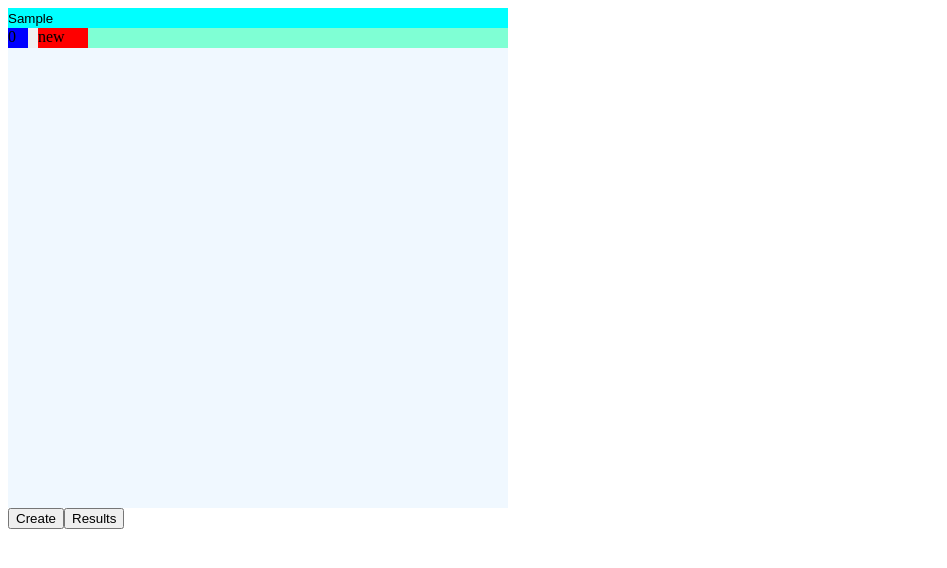
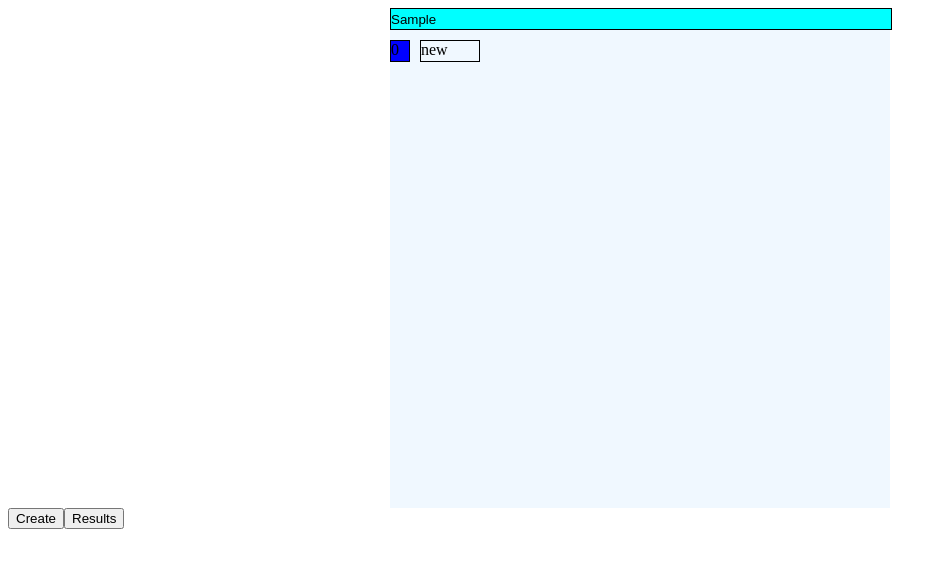
Before and after one commit to redassser/randomroll, an Angular app: page / in a window 1280 px wide. Both pictures are taken after typing "Sample" into the empty fields and a click on the button "Create". Shown: the top 568 px of the page, without its empty margins (0-947 px from the left). Built offline with nearby package versions, Linux system fonts and the light colour scheme.

Commit message:
selection highlight and gaps

```diff
--- a/src/app/app.component.css
+++ b/src/app/app.component.css
@@ -1,46 +1,55 @@
 .table {
   height: 500px;
   width: 500px;
+  margin: auto;
   background-color: aliceblue;
 }
 .verts {
   width: 100%;
   display: flex;
   flex-direction: row;
-  background-color: aquamarine;
+  gap: 10px;
 }
 .look {
   width: 100%;
   height: 20px;
+  margin-bottom: 10px;
   background-color: aqua;
-  border: 0;
+  border: 1px solid black;
   padding: 0;
 }
 .indexes {
+  display: flex;
+  flex-direction: column;
+  flex-shrink: 0;
   width: 20px;
+  gap: 10px;
 }
 .index {
   height: 20px;
   background-color: blue;
+  border: 1px solid black;
 }
 .sets {
   width:100%;
 }
 .set {
+  display: flex;
+  flex-direction: column;
   height:100%;
   width: 60px;
-  background-color: red;
+  gap: 10px;
 }
 .settrid {
   height: 20px;
+  text-align: center;
+  border: 1px solid black;
+  background-color: red;
 }
 .settop {
   height: 20px;
   display: flex;
-}
-.settitle {
-  height:20px;
-  width: auto;
+  border: 1px solid black;
 }
 .setbutton {
   height: 20px;
--- a/src/app/app.component.ts
+++ b/src/app/app.component.ts
@@ -40,8 +40,11 @@ export class AppComponent {
     return this.ref.instance;
   }
   setLooking(set: set) {
+    if(this.lookingset)
+      this.lookingset.selected = false;
     this.looking = set.func;
     this.lookingset = set;
+    this.lookingset.selected = true;
   }
   onKey(event: any) {
     console.log(event.target.value);
--- a/src/app/set.component.html
+++ b/src/app/set.component.html
@@ -1,8 +1,5 @@
 <div class="set">
-  <div class="settop">
-    <button class="setbutton" (click)="setLook()"></button>
-    <div class="settitle">{{title}}</div>
-  </div>
+  <div class="settop" [ngStyle]="{'border': selected ? '1px solid red' : '1px solid black' }" (click)="setLook()">{{title}}</div>
   <ng-container class="res" #viewContainerRef/>
 </div>
 <router-outlet></router-outlet>
--- a/src/app/set.component.ts
+++ b/src/app/set.component.ts
@@ -20,6 +20,7 @@ interface token {
 export class set {
   title: string = "";
   func: string = ""
+  selected: boolean = false;
   private tokens: token[] = [];
   private token!: token;
   token_index: number = 0;
```
